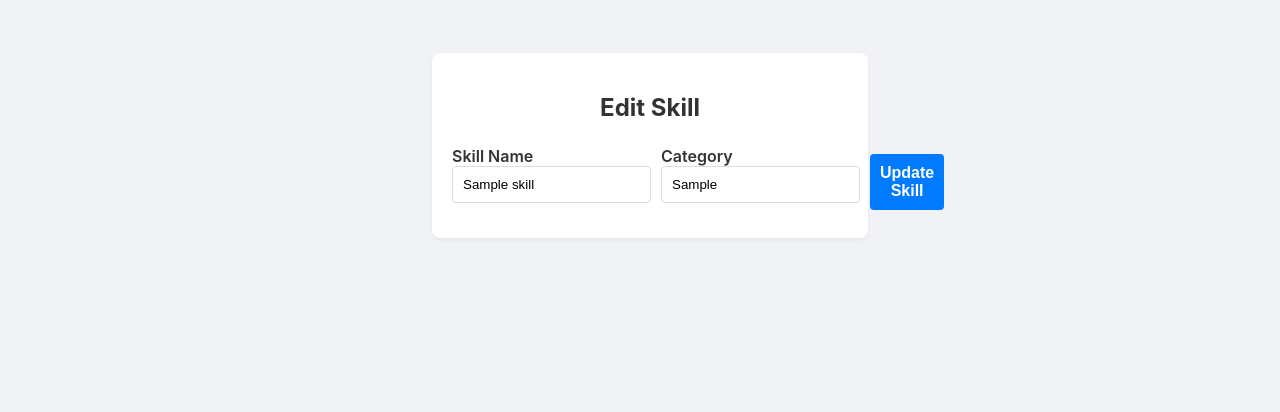
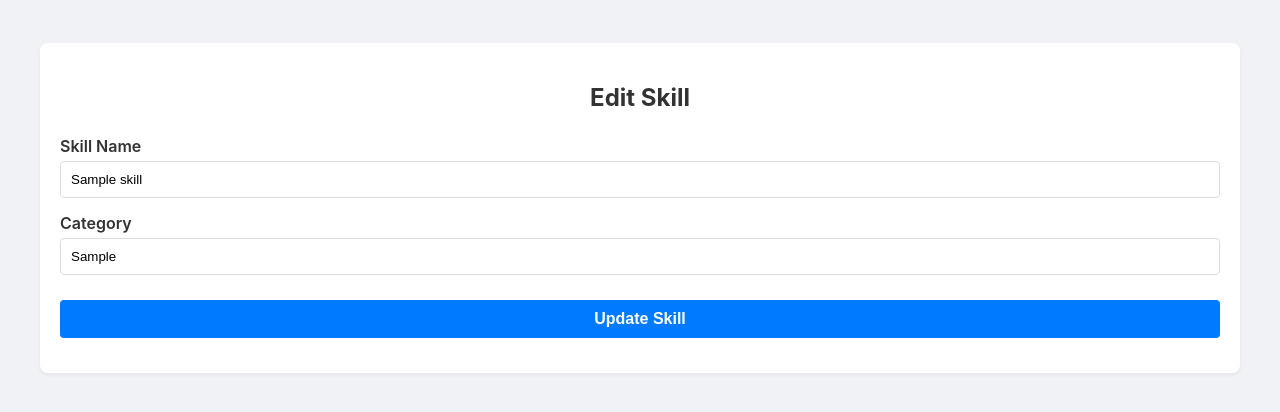
Before and after one commit to RezuanMustafaHasan/ppp, a PHP site: page /admin/edit_skill.php?id=1 in a window 1280 px wide. Shown: the part 77-489 px from the top of the page. Run offline with PHP 8.4, Linux system fonts and the light colour scheme; the visitor is signed in with stand-in values (Sample User, id 1); tables that the repository leaves empty or names only in its code hold one stand-in row (values such as "Sample post").

Commit message:
Refactor: Improve admin UI and form layouts
This commit addresses two issues:
1.  The UI structure of `admin/edit_skills.php` was broken. This has been fixed by introducing a more robust admin layout with a fixed navigation bar and a dedicated content area.
2.  The form in `admin/edit_skill.php` was not displaying correctly. This has been fixed by creating a vertical form layout, ensuring each form element appears on a separate row as requested.

The following changes were made:
-   Added new CSS classes (`.admin-container`, `.admin-content`, `.form-inline`, `.form-vertical`) to `admin/style.css` for better layout control.
-   Refactored `admin/nav.php` to be a fixed header.
-   Updated `admin/edit_skills.php` to use the new admin layout and an inline form for adding new skills.
-   Updated `admin/edit_skill.php` to use the new admin layout and a vertical form for editing a skill.
-   Removed inline styles from `admin/edit_skill.php`.

```diff
--- a/admin/edit_skill.php
+++ b/admin/edit_skill.php
@@ -26,17 +26,13 @@ if (!$skill) {
     <meta name="viewport" content="width=device-width, initial-scale=1.0">
     <title>Edit Skill</title>
     <link rel="stylesheet" href="style.css">
-    <style>
-        body { display: block; }
-        .content { padding: 30px; }
-    </style>
 </head>
 <body>
     <?php include 'nav.php'; ?>
     <main class="content">
-        <section class="card" style="width:33%; margin: auto;">
+        <section class="card">
             <h1>Edit Skill</h1>
-            <form action="actions.php" method="post">
+            <form action="actions.php" method="post" class="form-vertical">
                 <input type="hidden" name="action" value="update_skill">
                 <input type="hidden" name="id" value="<?= $id ?>">
                 <div class="form-group">
@@ -47,7 +43,9 @@ if (!$skill) {
                     <label for="category">Category</label>
                     <input type="text" id="category" name="category" value="<?= htmlspecialchars($skill['category']) ?>" required>
                 </div>
-                <button type="submit" class="btn">Update Skill</button>
+                <div class="form-group">
+                    <button type="submit" class="btn">Update Skill</button>
+                </div>
             </form>
         </section>
     </main>
--- a/admin/edit_skills.php
+++ b/admin/edit_skills.php
@@ -30,7 +30,7 @@ if ($result->num_rows > 0) {
     <!-- Add Skill Form -->
     <section class="card">
         <h2>Add New Skill</h2>
-        <form action="actions.php" method="post">
+        <form action="actions.php" method="post" class="form-inline">
             <input type="hidden" name="action" value="add_skill">
             <label for="name">Skill Name:</label>
             <input type="text" id="name" name="name" required>
--- a/admin/style.css
+++ b/admin/style.css
@@ -209,21 +209,29 @@ tr:hover {
   background-color: #c82333;
 }
 
-form {
+.form-inline {
     display: flex;
     align-items: center;
     gap: 10px;
 }
 
-form label {
+.form-inline label {
     margin-bottom: 0;
 }
 
-form input[type="text"] {
+.form-inline input[type="text"] {
     width: auto;
     flex-grow: 1;
 }
 
-form .btn {
+.form-inline .btn {
     width: auto;
 }
+
+.form-vertical .form-group {
+    margin-bottom: 15px;
+}
+
+.form-vertical .btn {
+    margin-top: 10px;
+}
```
